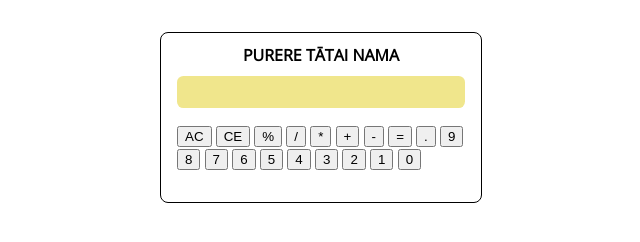
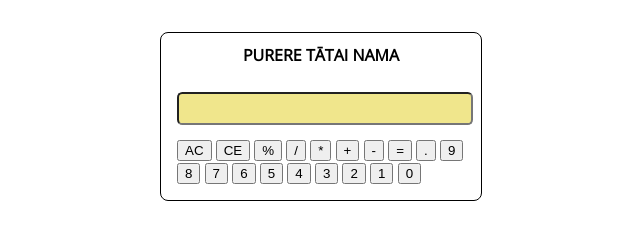
Before and after one commit to rena-deane/js-calculator, a plain HTML site: page index.html in a window 1280 px wide. Shown: the whole page, without its empty margins (319-959 px from the left). Drawn offline with nearby package versions, Linux system fonts and the light colour scheme.

Commit message:
add input textfield for solution

```diff
--- a/index.html
+++ b/index.html
@@ -16,7 +16,7 @@
     <div id="inner-container">
 
       <div id="see-equation">
-        <span id="live-equation"></span>
+        <input type="textfield" id="solution" value="" readonly>
       </div>
       <div id="buttons-wrapper">
         <input type="button" id="allClear" value="AC">
--- a/styles/main.css
+++ b/styles/main.css
@@ -18,14 +18,18 @@ h1 {
 }
 
 #inner-container{
-  padding: 0 1em 2em 1em;
+  padding: 1em;
 }
 
-#see-equation {
+#see-equation{
+  margin: 0;
+}
+
+#solution {
   background-color: #F0E68C;
   border-radius: .4em;
+  width: 100%;
   height: 2em;
   margin-bottom: 1em;
-  padding-right: .5em;
   text-align: right;
 }
```
